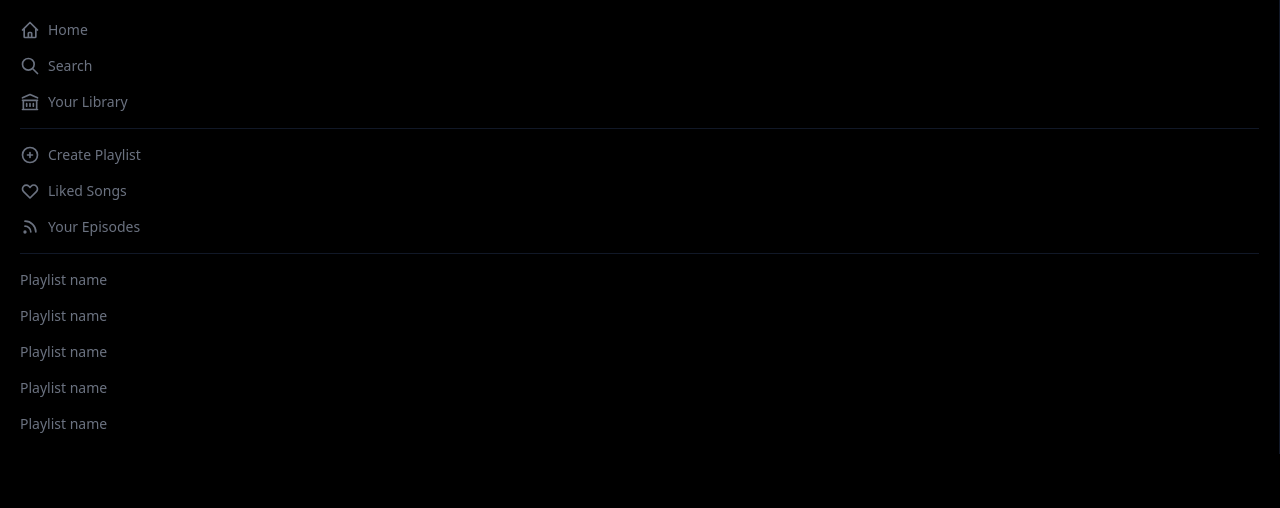
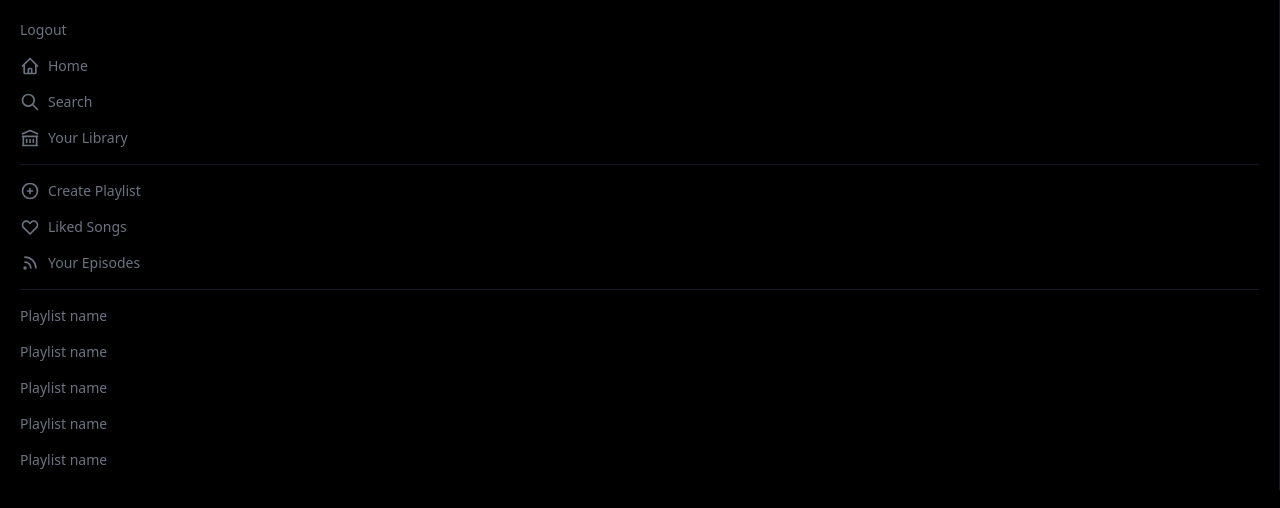
Before and after one commit to ilcande/spotify-clone, a Next.js app: page / in a window 1280 px wide. Shown: the top 508 px of the page. Built offline with nearby package versions, Linux system fonts and the light colour scheme; no server answers.

Commit message:
add middleware to handle request response based on token

```diff
--- a/components/Sidebar.js
+++ b/components/Sidebar.js
@@ -15,6 +15,12 @@
   return (
     <div className="text-gray-500 p-5 text-sm border-r border-gray-900">
       <div className="space-y-4">
+        <button
+          className="flex items-center space-x-2 hover:text-white"
+          onClick={() => signOut()}
+        >
+          <p>Logout</p>
+        </button>
         <button className="flex items-center space-x-2 hover:text-white">
           <HomeIcon className="h-5 w-5" />
           <p>Home</p>
--- /dev/null
+++ b/pages/_middleware.js
@@ -0,0 +1,19 @@
+import { getToken } from "next-auth/jwt";
+import { NextResponse } from "next/server";
+
+export async function middleware(req) {
+  //token will exist if user is logged in
+  const token = await getToken({ req, secret: process.env.JWT_SECRET })
+
+
+  const { pathname } = req.nextUrl;
+  // allow the request if the following is true
+  if (pathname.includes('/api/auth') || token) {
+    return NextResponse.next();
+  }
+
+  // redirect them to login if they dont have token and are requesting a protected route
+  if (!token && pathname !== '/login') {
+    return NextResponse.redirect('/login');
+  }
+}
```
